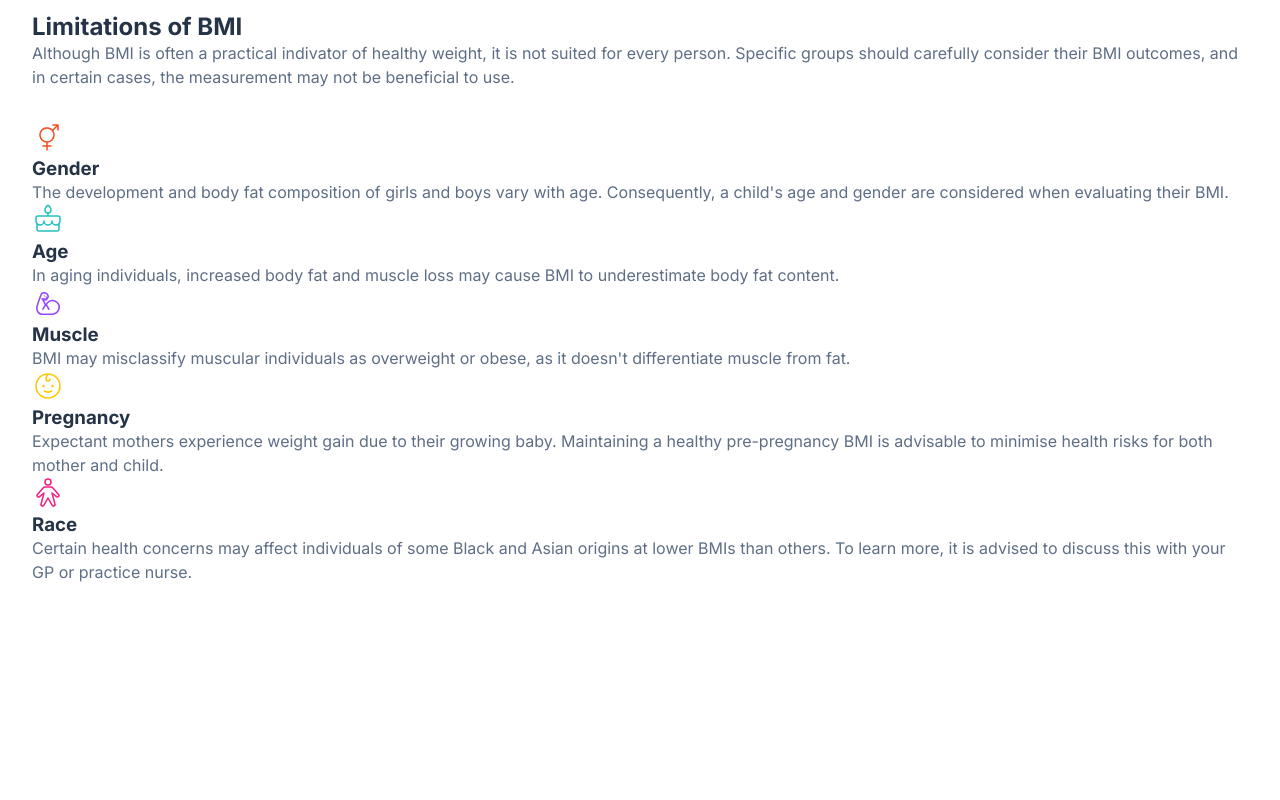
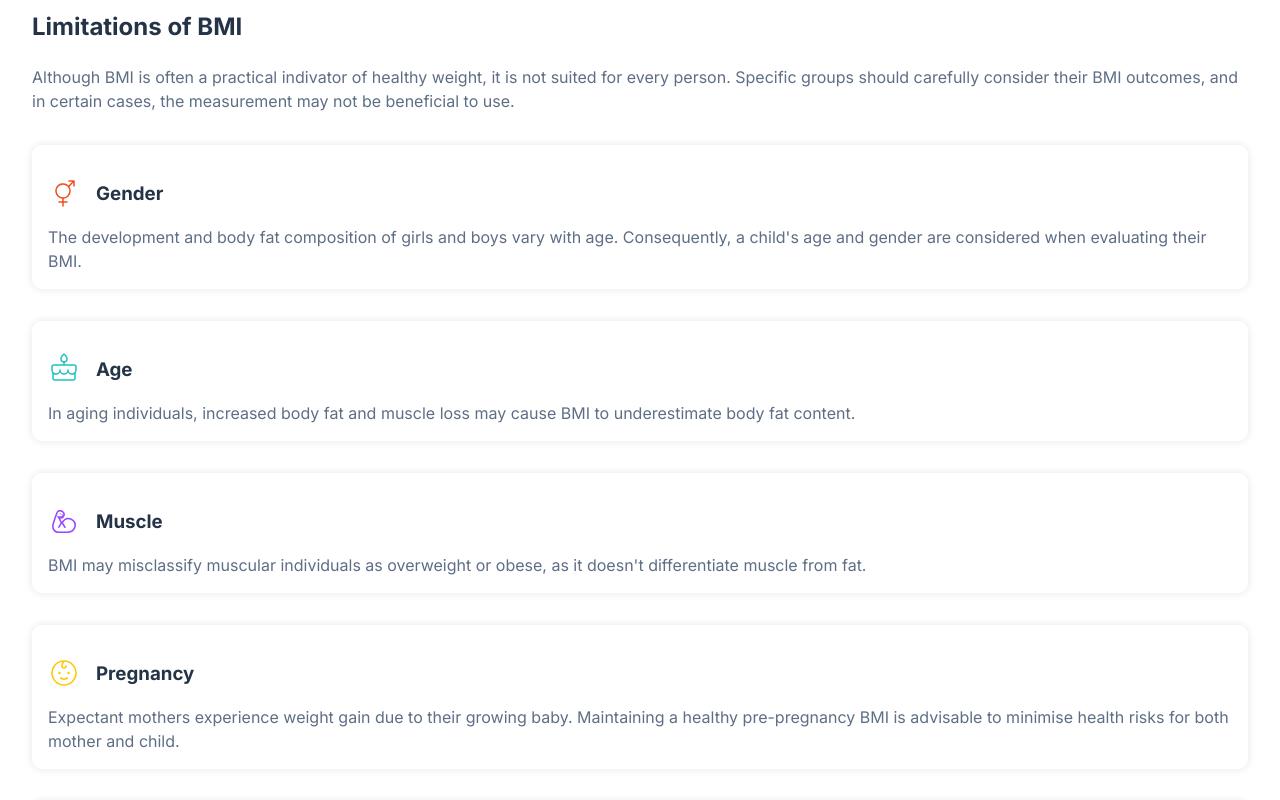
Before and after one commit to sammyodiagbe/bmicalculator, a React (Create React App) app: page / in a window 1280 px wide. Shown: the part 2560-3360 px from the top of the page. Before the commit the page ends 3176 px from the top, so only its background shows below. Built offline with nearby package versions, Linux system fonts and the light colour scheme.

Commit message:
working on styles

```diff
--- a/src/App.js
+++ b/src/App.js
@@ -144,7 +144,7 @@ function App() {
       </section>
       <section className="limitations">
         <aside className="write-up">
-          <h2>Limitations of BMI</h2>
+          <h2 className="title">Limitations of BMI</h2>
           <p>
             Although BMI is often a practical indivator of healthy weight, it is
             not suited for every person. Specific groups should carefully
@@ -156,7 +156,7 @@ function App() {
           <div className="limitation">
             <div className="head">
               <img src={IconGender} alt="Gender" />
-              <h3>Gender</h3>
+              <h3 className="title">Gender</h3>
             </div>
             <p>
               The development and body fat composition of girls and boys vary
@@ -167,7 +167,7 @@ function App() {
           <div className="limitation">
             <div className="head">
               <img src={IconAge} alt="Gender" />
-              <h3>Age</h3>
+              <h3 className="title">Age</h3>
             </div>
             <p>
               In aging individuals, increased body fat and muscle loss may cause
@@ -177,7 +177,7 @@ function App() {
           <div className="limitation">
             <div className="head">
               <img src={IconMuscle} alt="Gender" />
-              <h3>Muscle</h3>
+              <h3 className="title">Muscle</h3>
             </div>
             <p>
               BMI may misclassify muscular individuals as overweight or obese,
@@ -187,7 +187,7 @@ function App() {
           <div className="limitation">
             <div className="head">
               <img src={IconPregnacy} alt="Gender" />
-              <h3>Pregnancy</h3>
+              <h3 className="title">Pregnancy</h3>
             </div>
             <p>
               Expectant mothers experience weight gain due to their growing
@@ -198,7 +198,7 @@ function App() {
           <div className="limitation">
             <div className="head">
               <img src={IconRace} alt="Gender" />
-              <h3>Race</h3>
+              <h3 className="title">Race</h3>
             </div>
             <p>
               Certain health concerns may affect individuals of some Black and
--- a/src/styles/app.css
+++ b/src/styles/app.css
@@ -136,4 +136,22 @@ div.App section.limitations {
   padding: 2em;
   display: grid;
   row-gap: 2em;
+}
+div.App section.limitations aside.limitations {
+  display: grid;
+  row-gap: 2em;
+}
+div.App section.limitations aside.limitations div.limitation {
+  background-color: #fff;
+  border-radius: 10px;
+  box-shadow: 0 0 8px rgba(0, 0, 0, 0.1);
+  padding: 1em;
+}
+div.App section.limitations aside.limitations div.limitation div.head {
+  display: flex;
+  padding: 1em 0;
+  align-items: center;
+}
+div.App section.limitations aside.limitations div.limitation div.head img {
+  margin-right: 1em;
 }/*# sourceMappingURL=app.css.map */
--- a/src/styles/app.scss
+++ b/src/styles/app.scss
@@ -155,5 +155,28 @@ div.App {
     padding: 2em;
     display: grid;
     row-gap: 2em;
+
+    aside.writeup {
+    }
+
+    aside.limitations {
+      display: grid;
+      row-gap: 2em;
+
+      div.limitation {
+        background-color: #fff;
+        border-radius: $input-radius;
+        box-shadow: 0 0 8px rgba(0, 0, 0, 0.1);
+        padding: 1em;
+        div.head {
+          display: flex;
+          padding: 1em 0;
+          align-items: center;
+          img {
+            margin-right: 1em;
+          }
+        }
+      }
+    }
   }
 }
```
Also changed, not shown: 1 other file (tests, documents, lock files or other folders).
